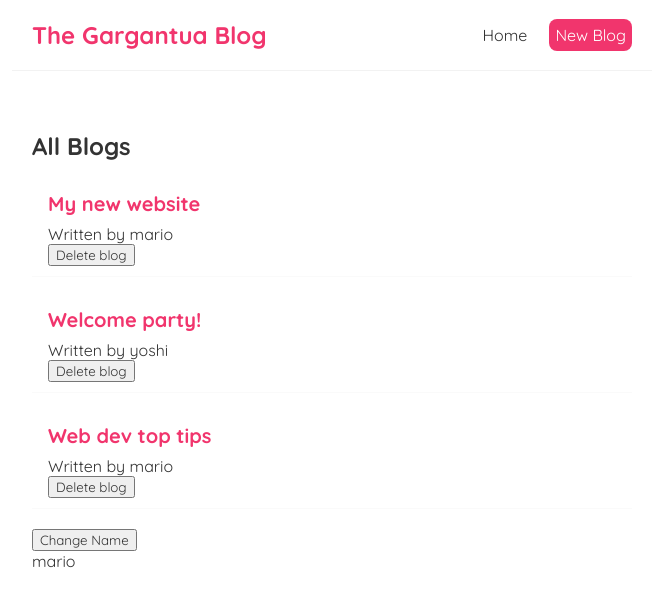
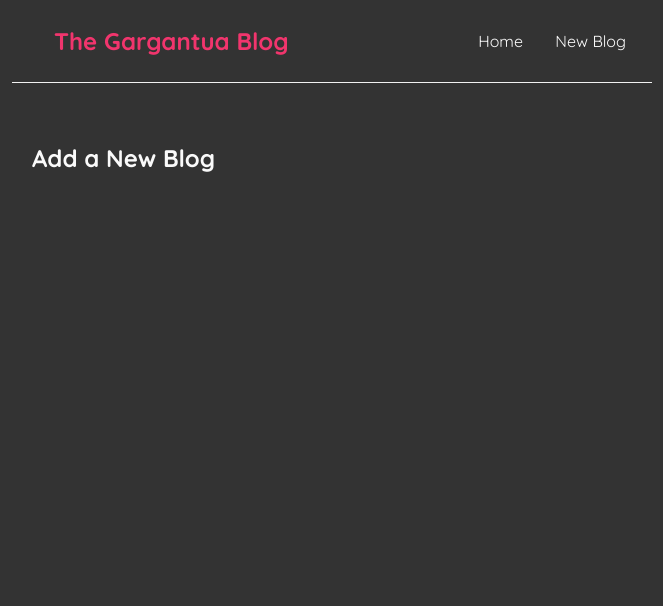
Before and after one commit to KalelOrbis/React-Ninja, a React (Vite) app: page /create in a window 1280 px wide. Shown: the top 606 px of the page, without its empty margins (308-971 px from the left). Built offline with nearby package versions, Linux system fonts and the light colour scheme.

Commit message:
Finished lesson 24 router and abortFetch

```diff
--- a/package.json
+++ b/package.json
@@ -10,7 +10,8 @@
   },
   "dependencies": {
     "react": "^18.2.0",
-    "react-dom": "^18.2.0"
+    "react-dom": "^18.2.0",
+    "react-router-dom": "^6.8.0"
   },
   "devDependencies": {
     "@types/react": "^18.0.26",
--- a/src/App.tsx
+++ b/src/App.tsx
@@ -2,16 +2,10 @@
 import reactLogo from "./assets/react.svg";
 import { Navbar } from "./components/Navbar";
 import { Home } from "./components/Home";
+import { AppRoutes } from "./Routes";
 
 function App() {
-  return (
-    <div className="App">
-      <Navbar />
-      <div className="content">
-        <Home />
-      </div>
-    </div>
-  );
+  return <AppRoutes />;
 }
 
 export default App;
--- /dev/null
+++ b/src/Routes.tsx
@@ -0,0 +1,20 @@
+import { BrowserRouter as Router, Routes, Route } from "react-router-dom";
+import { Create } from "./components/Create";
+import { Home } from "./components/Home";
+import { Navbar } from "./components/Navbar";
+
+export function AppRoutes() {
+  return (
+    <Router>
+      <div className="App">
+        <Navbar />
+        <div className="content">
+          <Routes>
+            <Route path="/" element={<Home />} />
+            <Route path="/create" element={<Create />} />
+          </Routes>
+        </div>
+      </div>
+    </Router>
+  );
+}
--- a/src/components/BlogsList.tsx
+++ b/src/components/BlogsList.tsx
@@ -1,9 +1,9 @@
 type BlogsListProps = {
   blogs: { title: string; body: string; author: string; id: number }[];
   title: string;
-  handleDelete(id: number): void;
+  handleDelete?(id: number): void;
 };
-export function BlogsList({ blogs, title, handleDelete }: BlogsListProps) {
+export function BlogsList({ blogs, title }: BlogsListProps) {
   return (
     <div className="blogsList">
       <h2>{title}</h2>
@@ -11,7 +11,6 @@
         <div className="blog-preview" key={blog.id}>
           <h2>{blog.title}</h2>
           <p>Written by {blog.author}</p>
-          <button onClick={() => handleDelete(blog.id)}>Delete blog</button>
         </div>
       ))}
     </div>
--- /dev/null
+++ b/src/components/Create.tsx
@@ -0,0 +1,7 @@
+export function Create() {
+  return (
+    <div className="create">
+      <h2>Add a New Blog</h2>
+    </div>
+  );
+}
--- a/src/components/Home.tsx
+++ b/src/components/Home.tsx
@@ -1,38 +1,18 @@
-import { useEffect, useState } from "react";
+import useFetch from "../useFetch";
 import { BlogsList } from "./BlogsList";
 
 export function Home() {
-  const [blogs, setBlogs] = useState([
-    { title: "My new website", body: "lorem ipsum...", author: "mario", id: 1 },
-    { title: "Welcome party!", body: "lorem ipsum...", author: "yoshi", id: 2 },
-    {
-      title: "Web dev top tips",
-      body: "lorem ipsum...",
-      author: "mario",
-      id: 3,
-    },
-  ]);
+  const {
+    error,
+    isPending,
+    data: blogs,
+  } = useFetch("http://localhost:8000/blogs");
 
-  const [name, setName] = useState("mario");
-  const handleDelete = (id: number) => {
-    const keptBlogs = blogs.filter((blog) => blog.id !== id);
-    setBlogs(keptBlogs);
-  };
-
-  useEffect(() => {
-    console.log("state changed");
-    console.log(name);
-  }, [name]);
   return (
     <div className="home">
-      <BlogsList blogs={blogs} title="All Blogs" handleDelete={handleDelete} />
-      <button onClick={() => setName("Luigi")}>Change Name</button>
-      <p>{name}</p>
-      {/* <BlogsList
-        blogs={blogs.filter((blog) => blog.author === "mario")}
-        title="Mario's Blogs"
-        handleDelete={handleDelete}
-      /> */}
+      {error && <div>{error.message}</div>}
+      {isPending && <div>Loading...</div>}
+      {blogs && <BlogsList blogs={blogs} title="All blogs" />}
     </div>
   );
 }
--- a/src/components/Navbar.tsx
+++ b/src/components/Navbar.tsx
@@ -1,19 +1,14 @@
+import { Link } from "react-router-dom";
+
 export function Navbar() {
   return (
     <nav className="navbar">
-      <h1>The Gargantua Blog </h1>
+      <a href="/">
+        <h1>The Gargantua Blog </h1>
+      </a>
       <div className="links">
-        <a href="/">Home</a>
-        <a
-          href="/create"
-          style={{
-            color: "white",
-            backgroundColor: "#f1356d",
-            borderRadius: "8px",
-          }}
-        >
-          New Blog
-        </a>
+        <Link to="/"> Home</Link>
+        <Link to="/create"> New Blog</Link>
       </div>
     </nav>
   );
--- a/src/index.css
+++ b/src/index.css
@@ -4,7 +4,10 @@
 * {
   margin: 0;
   font-family: "Quicksand";
-  color: #333;
+  color: #fafafa;
+}
+body {
+  background-color: #333;
 }
 .navbar {
   padding: 20px;
@@ -14,7 +17,7 @@
   margin: 0 auto;
   border-bottom: 1px solid #f2f2f2;
 }
-.navbar h1 {
+.navbar a h1 {
   color: #f1356d;
 }
 .navbar .links {
@@ -38,13 +41,16 @@
 .blog-preview {
   padding: 10px 16px;
   margin: 20px 0;
-  border-bottom: 1px solid #fafafa;
+  border-bottom: 1px solid #333;
 }
 .blog-preview:hover {
-  box-shadow: 1px 3px 5px rgba(0, 0, 0, 0.1);
+  box-shadow: 1px 3px 5px rgba(255, 255, 255, 0.1);
 }
 .blog-preview h2 {
   font-size: 20px;
   color: #f1356d;
   margin-bottom: 8px;
 }
+button {
+  color: #333;
+}
--- /dev/null
+++ b/src/useFetch.tsx
@@ -0,0 +1,40 @@
+import { useState, useEffect } from "react";
+
+export default function useFetch(url: string) {
+  const [data, setData] = useState<any[] | null>(null);
+  const [isPending, setIsPending] = useState(true);
+  const [error, setError] = useState<Error | null>(null);
+
+  useEffect(() => {
+    const abortContrl = new AbortController();
+    setTimeout(() => {
+      fetch(url, { signal: abortContrl.signal })
+        .then((res) => {
+          if (!res.ok) {
+            throw new Error(res.statusText);
+          }
+          return res.json();
+        })
+        .then((data) => {
+          setIsPending(false);
+          setData(data);
+          setError(null);
+        })
+        .catch((error) => {
+          if (error.name === "AbortError") {
+            console.log("fetch aborted");
+          } else {
+            setIsPending(false);
+            setError(error);
+          }
+        });
+    }, 1000);
+    return () => abortContrl.abort();
+  }, [url]);
+
+  return {
+    data,
+    error,
+    isPending,
+  };
+}
```
Also changed, not shown: data/db.json (added, +16 -0 lines), 1 other file (tests, documents, lock files or other folders).
